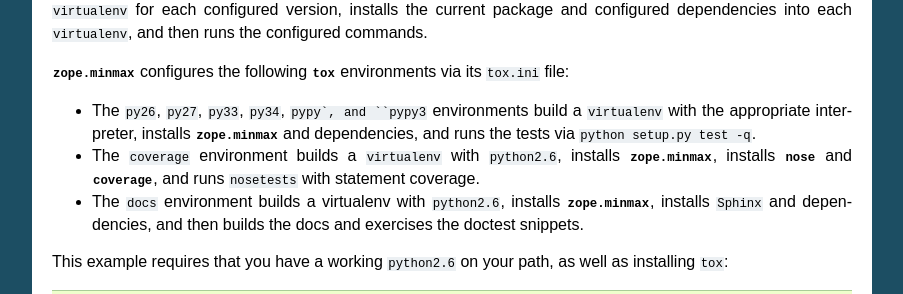
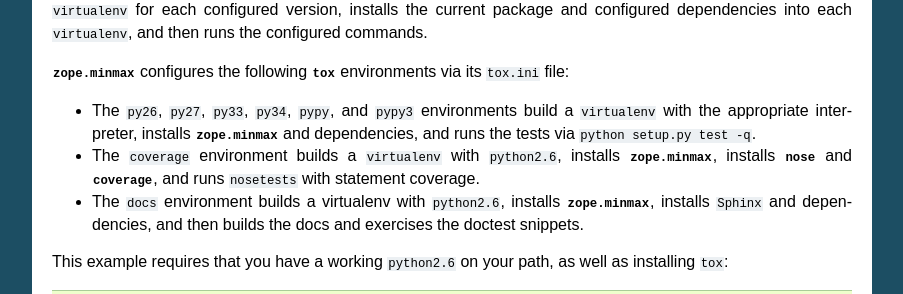
Before and after one commit to zopefoundation/zope.minmax, a Sphinx documentation site: the page built from docs/hacking.rst, in a window 1280 px wide and 900 px high, scrolled down 2523 px. Shown: the part 158-452 px from the top of the window, without its empty margins (198-1101 px from the left). Built offline with Sphinx 7.4.7, drawn with Linux system fonts in a browser that asks for light colours.

```diff
--- a/docs/hacking.rst
+++ b/docs/hacking.rst
@@ -190,7 +190,7 @@ configured commands.
 :mod:`zope.minmax` configures the following :mod:`tox` environments via
 its ``tox.ini`` file:
 
-- The ``py26``, ``py27``, ``py33``, ``py34``, ``pypy`, and ``pypy3``
+- The ``py26``, ``py27``, ``py33``, ``py34``, ``pypy``, and ``pypy3``
   environments build a ``virtualenv`` with the appropriate interpreter,
   installs :mod:`zope.minmax` and dependencies, and runs the tests
   via ``python setup.py test -q``.
```
